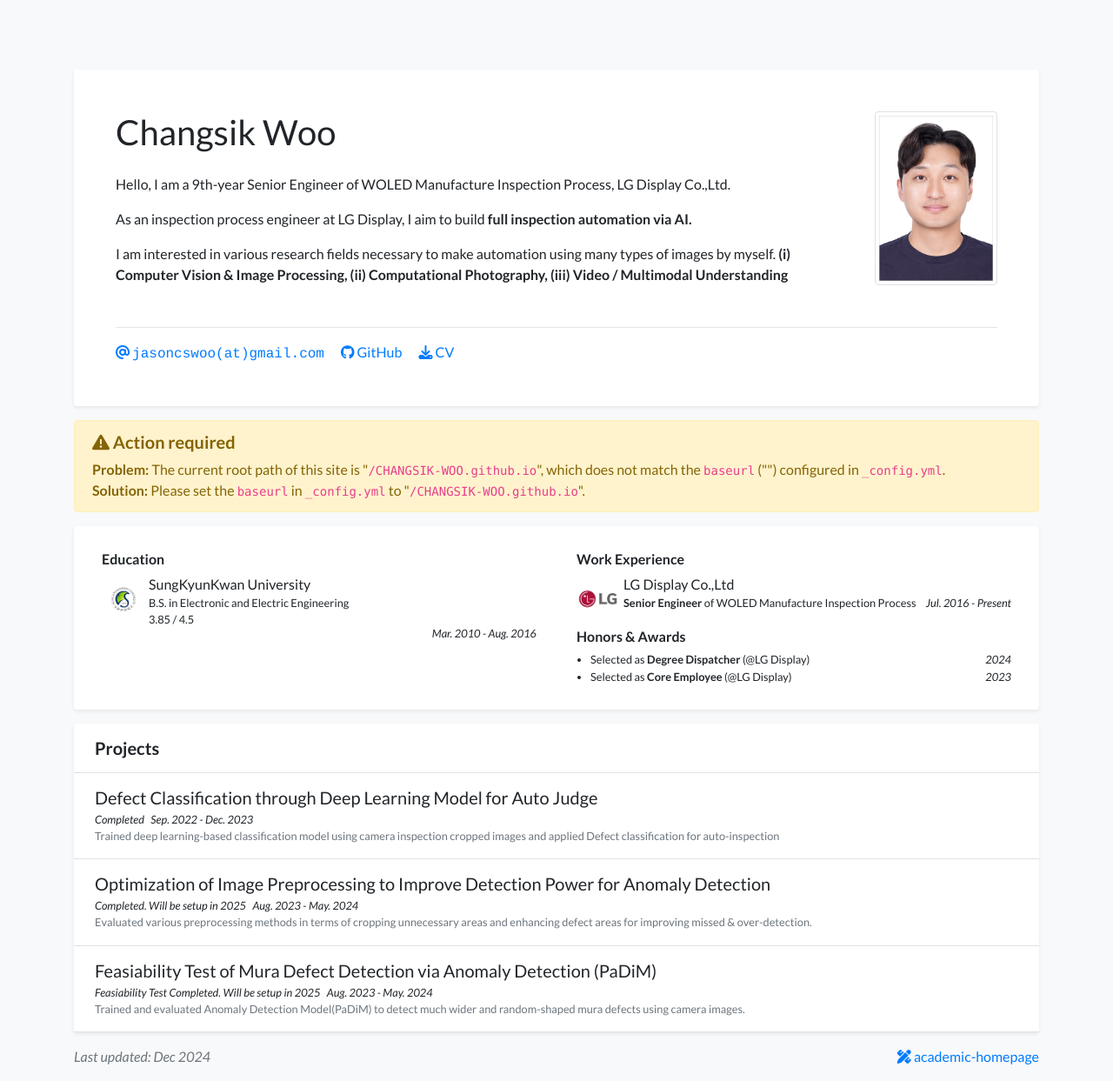
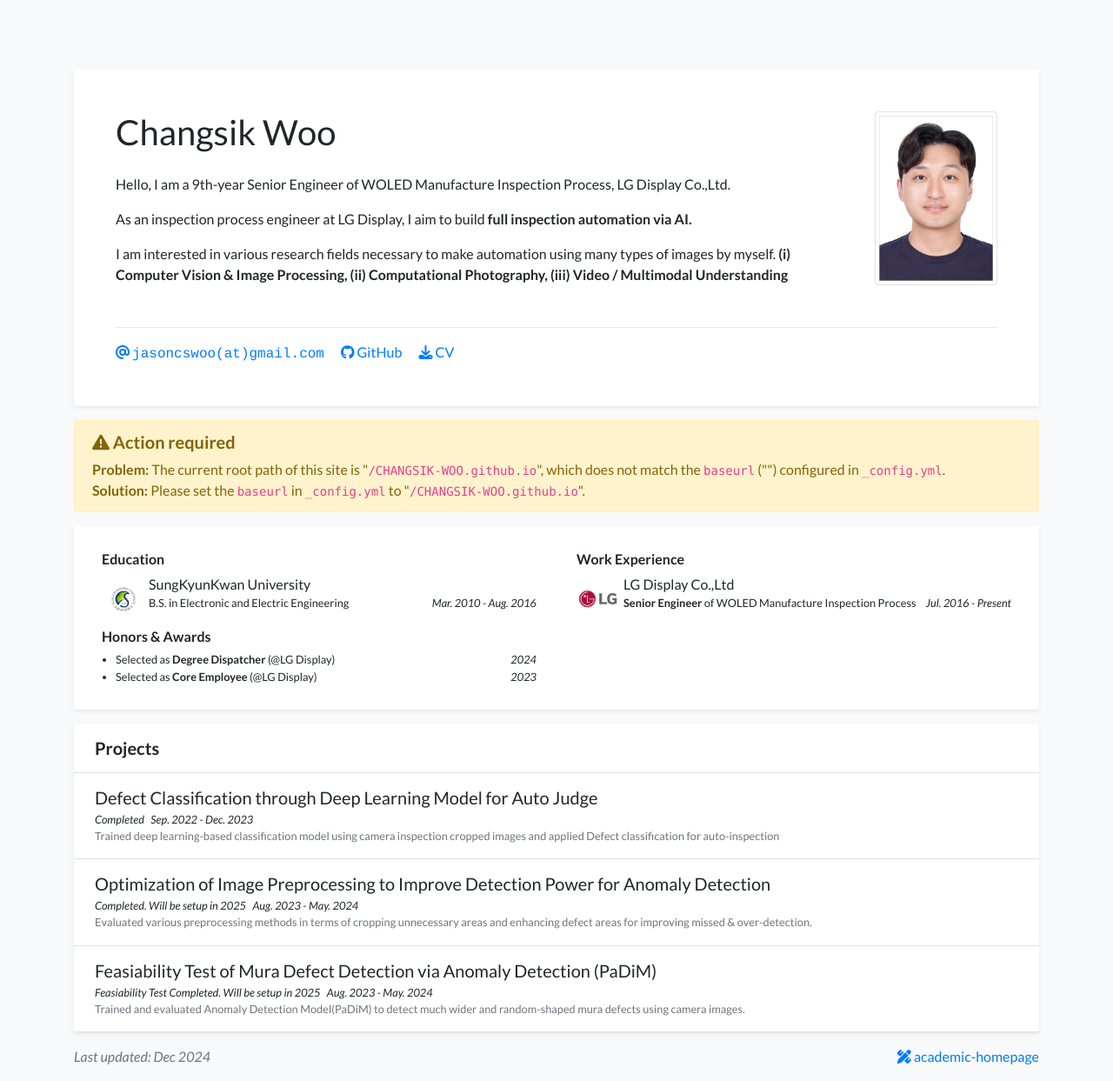
Before and after one commit to CHANGSIK-WOO/CHANGSIK-WOO.github.io, a Jekyll site: the page built from index.html, in a window 1280 px wide. Shown: the whole page at 87% size. Built offline with Jekyll 4.4.1, drawn with Linux system fonts in a browser that asks for light colours; nearby versions of some CDN libraries; a style sheet for code colours, icons or effects is not loaded.

Commit message:
recover to previous commit

```diff
--- a/_includes/widgets/experience_card.html
+++ b/_includes/widgets/experience_card.html
@@ -15,7 +15,7 @@
                                         <div>{{ item.name }}</div>
                                         <div class="small">{{ item.dept }}</div>
                                         <div class="small d-flex">
-                                            <div>{{ item.position }}<p>{{ item.GPA }}</p></div>
+                                            <div>{{ item.position }}</div>
                                             <div class="mt-auto ml-auto no-break"><em>{{ item.date }}</em></div>
                                         </div>
                                     </div>
```
